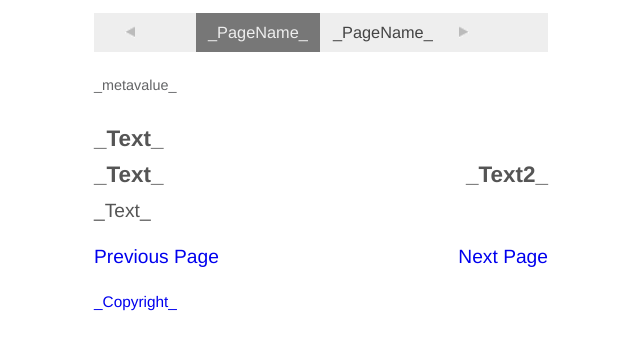
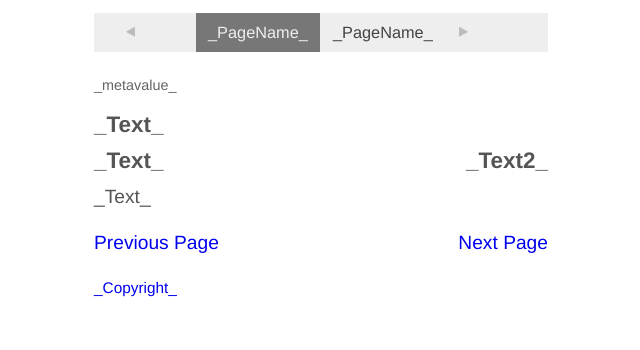
Before and after one commit to rubillos/JournalBuilder, a plain HTML site: page index.html in a window 1280 px wide. Shown: the part 52-402 px from the top of the page, without its empty margins (319-959 px from the left). Drawn offline with Linux system fonts and the light colour scheme; no server answers; files whose address does not match are found by name.

Commit message:
Set image label bottom margin to 0.

```diff
--- a/assets/global.css
+++ b/assets/global.css
@@ -37,7 +37,7 @@ ul#nav .next_text {display: none;}
 
 .imagediv { text-align: center; }
 .imagewrapper { background-color: #EEE; }
-.imagelabel { font-size:12px; color: #636466; line-height:15px; text-align: left; }
+.imagelabel { font-size:12px; color: #636466; line-height:15px; text-align: left; margin-bottom: 0px; }
 .imagecell { margin: 0; padding: 0; text-align: center; background-color:#eee; vertical-align: bottom; }
 
 #footer { padding: 0; margin: 0 15px 15px 15px; list-style: none; }
```
